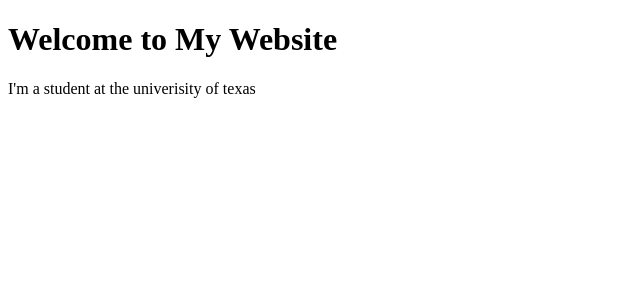
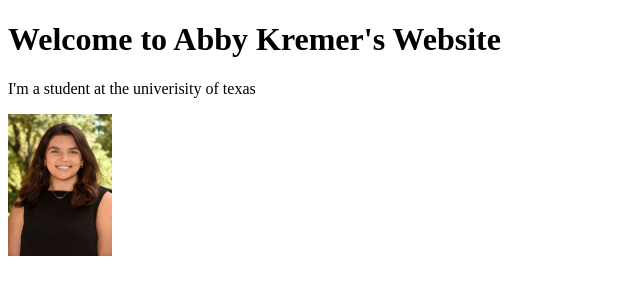
Before and after one commit to AbbyKremer/abbykremer.github.io, a plain HTML site: page index.html in a window 1280 px wide. Shown: the whole page, without its empty margins (0-640 px from the left). Drawn offline with Linux system fonts and the light colour scheme.

Commit message:
Initial html

```diff
--- a/index.html
+++ b/index.html
@@ -1,7 +1,15 @@
 <!DOCTYPE html>
 <html>
+
+<head>
+    <meta name="description" content="Abby Kremer's personal website">
+    <title>Abby Kremer's Website</title>
+</head>
+
 <body>
-<h1>Welcome to My Website</h1>
+<h1>Welcome to Abby Kremer's Website</h1>
 <p>I'm a student at the univerisity of texas</p>
+<img src="IMG_7551.JPG" alt="Headshot of Abby Kremer" width="104" height="142">
 </body>
+
 </html>
```
Also changed, not shown: IMG_7551.JPG (added).
